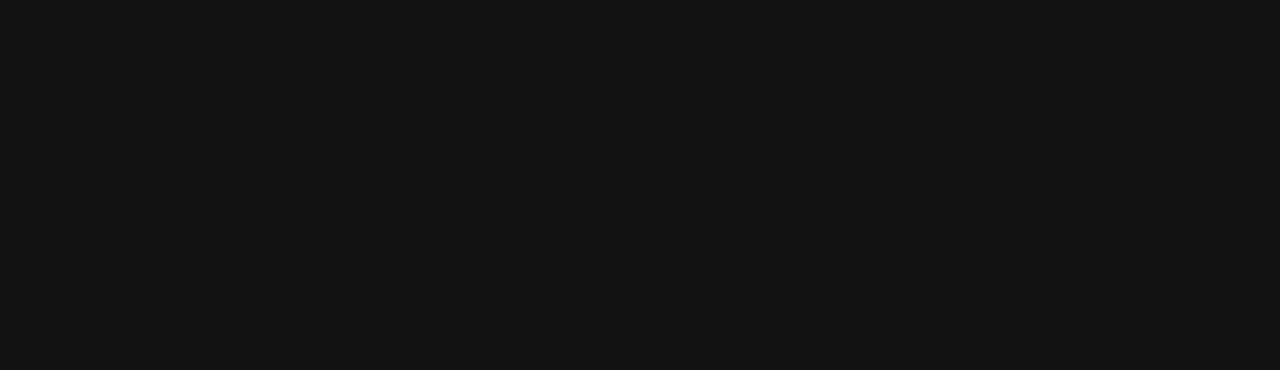
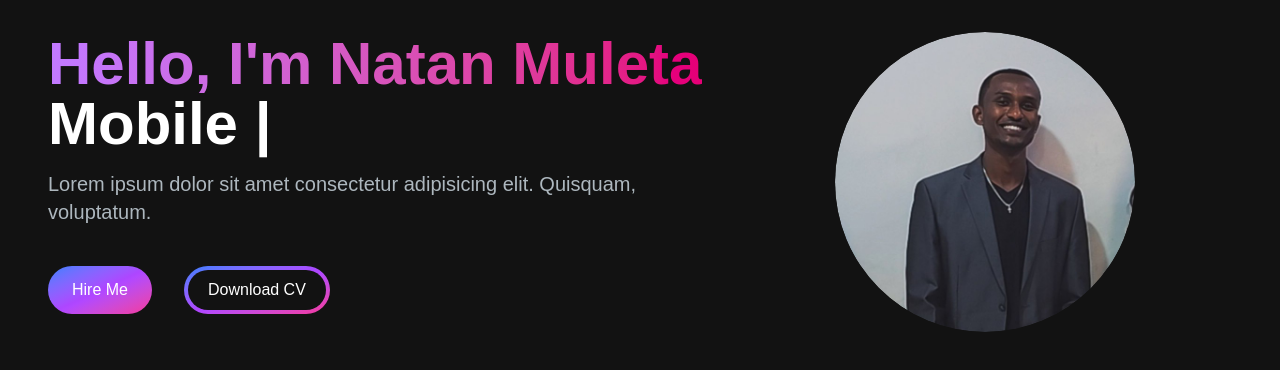
Before and after one commit to natanmuletahunde/Portfolio_next.js, a Next.js app: page / in a window 1280 px wide. Shown: the top 370 px of the page. Built offline with nearby package versions, Linux system fonts and the light colour scheme.

Commit message:
Finish the Herosection

```diff
--- a/jsconfig.json
+++ b/jsconfig.json
@@ -1,7 +1,8 @@
 {
   "compilerOptions": {
+    "baseUrl": ".",                  // <-- required!
     "paths": {
-      "@/*": ["./src/*"]
+      "@/*": ["src/*"]
     }
   }
 }
--- a/src/app/components/HeroSection.jsx
+++ b/src/app/components/HeroSection.jsx
@@ -1,9 +1,60 @@
-import React from 'react'
+"use client";
+import React from "react";
+import Image from "next/image";
+import { TypeAnimation } from "react-type-animation";
 
 const HeroSection = () => {
   return (
-    <div>HeroSection</div>
-  )
-}
+    <section className="grid grid-cols-1 lg:grid-cols-12 my-4">
+      <div className="col-span-7 place-self-center place-items-center grid lg:place-items-start">
+        <h1 className="text-white max-w-2xl mb-4 lg:text-6xl text-4xl font-extrabold">
+          <span className="text-transparent text-6xl bg-clip-text bg-gradient-to-r from-purple-400 to-pink-600">
+            Hello, I'm Natan Muleta
+          </span>{" "}
+          <br />
+          <TypeAnimation
+            sequence={[
+              1000,
+              "Web Developer",
+              1000,
+              "Mobile Designer",
+              1000,
+              "UI/UX Designer",
+              1000,
+            ]}
+            wrapper="span"
+            speed={50}
+            repeat={Infinity}
+          />
+        </h1>
+        <p className="text-[#ADB7BE] mb-6 textl-lg lg:text-xl">
+          Lorem ipsum dolor sit amet consectetur adipisicing elit. Quisquam,
+          voluptatum.
+        </p>
+        <div>
+          <button className="bg-gradient-to-br from-blue-500 via-purple-500 to-pink-500 hover:bg-slate-200 text-white px-6 py-3 rounded-full mr-4">
+            Hire Me
+          </button>
+          <button className="m-4 bg-gradient-to-br from-blue-500 via-purple-500 to-pink-500 px-1 py-1  text-white rounded-full">
+            <span className="block bg-[#121212] hover:bg-slate-800 rounded-full px-5 py-2">
+              Download CV
+            </span>
+          </button>
+        </div>
+      </div>
+      <div className="col-span-5 place-self-center mt-4 lg:mt-0">
+  <div className="bg-[#181818] lg:w-[300px] lg:h-[300px] w-[200px] h-[200px] rounded-full relative overflow-hidden">
+    <Image
+      src="/images/hero_image.png"
+      alt="hero image"
+      fill
+      className="object-cover rounded-full"
+    />
+  </div>
+</div>
 
-export default HeroSection
+    </section>
+  );
+};
+
+export default HeroSection;
--- a/src/app/page.js
+++ b/src/app/page.js
@@ -1,7 +1,10 @@
+import HeroSection from "./components/HeroSection";
 export default function Home() {
   return (
-
-      <main className="flex min-h-screen flex-col bg-[#121212]">
-      </main>
+    <main className="flex min-h-screen flex-col bg-[#121212]">
+      <div className="container mx-auto px-12 py-4">
+        <HeroSection />
+      </div>
+    </main>
   );
 }
```
Also changed, not shown: public/images/hero_image.png (added).
